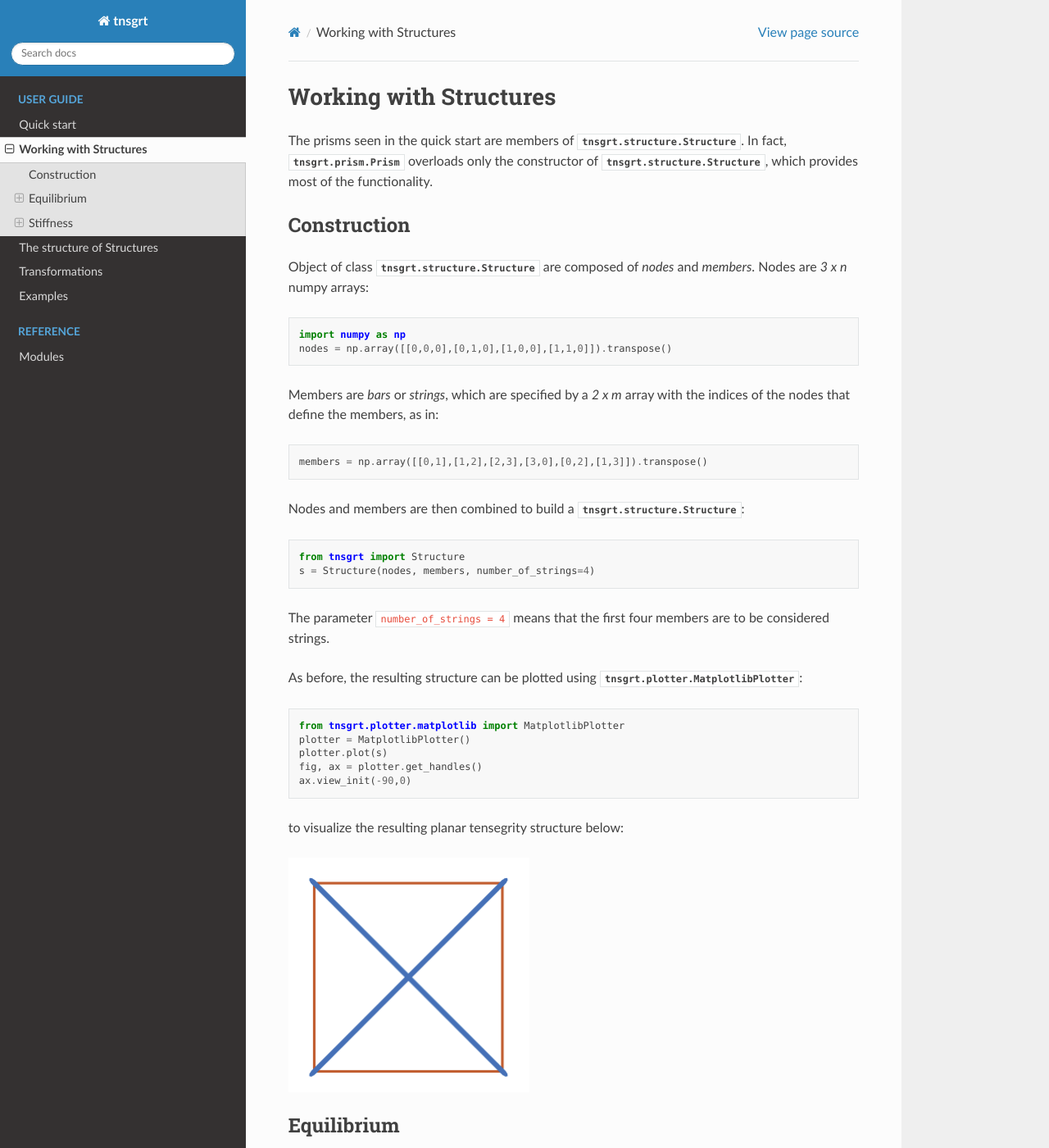
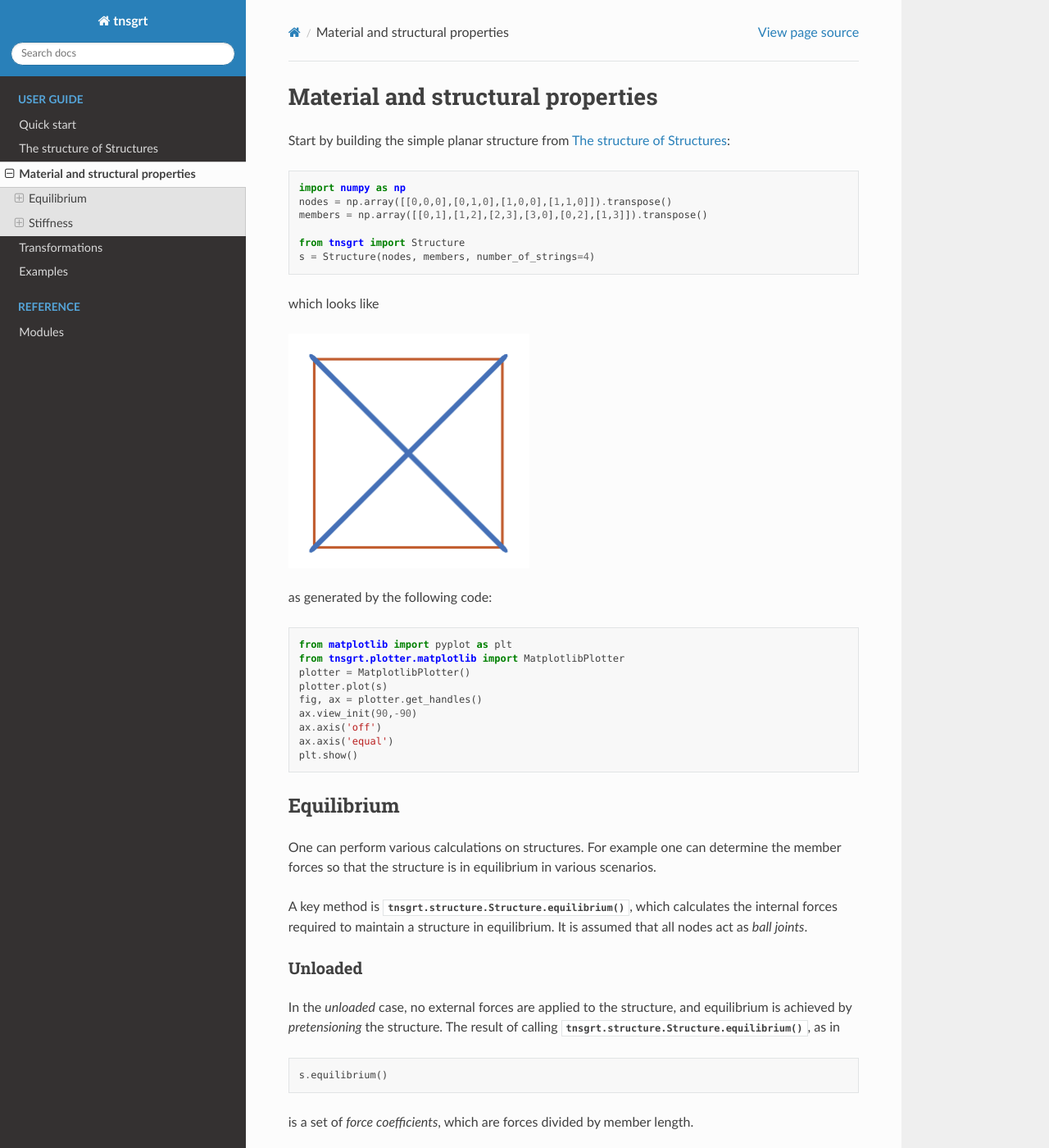
Before and after one commit to mcdeoliveira/tensegrity, a Sphinx documentation site: the page built from doc/usage/structure.rst, in a window 1280 px wide and 1400 px high. Shown: the whole window at 82% size. Built offline with Sphinx 7.4.7 and the Read the Docs theme 2.0.0, drawn with Linux system fonts in a browser that asks for light colours; some of the changed text lies outside the part shown.

Commit message:
Documentation

```diff
--- a/doc/index.rst
+++ b/doc/index.rst
@@ -21,8 +21,8 @@ Visualization is supported via `matplotlib <https://matplotlib.org>`_ and
    :caption: User guide
 
    usage/quickstart
+   usage/properties
    usage/structure
-   usage/properties
    usage/transformations
    usage/examples
 
--- a/doc/usage/structure.rst
+++ b/doc/usage/structure.rst
@@ -1,59 +1,44 @@
-Working with Structures
-=======================
+Material and structural properties
+==================================
 
-The prisms seen in the quick start are members of :class:`tnsgrt.structure.Structure`. In fact,
-:class:`tnsgrt.prism.Prism` overloads only the constructor of :class:`tnsgrt.structure.Structure`, which provides most
-of the functionality.
-
-Construction
-------------
-
-Object of class :class:`tnsgrt.structure.Structure` are composed of *nodes* and *members*.
-Nodes are `3 x n` numpy arrays:
+Start by building the simple planar structure from :ref:`properties`:
 
 .. code-block:: python
 
     import numpy as np
     nodes = np.array([[0,0,0],[0,1,0],[1,0,0],[1,1,0]]).transpose()
-
-Members are *bars* or *strings*, which are specified by a `2 x m` array with the indices of the nodes that define the
-members, as in:
-
-.. code-block:: python
-
     members = np.array([[0,1],[1,2],[2,3],[3,0],[0,2],[1,3]]).transpose()
-
-Nodes and members are then combined to build a :class:`tnsgrt.structure.Structure`:
-
-.. code-block:: python
 
     from tnsgrt import Structure
     s = Structure(nodes, members, number_of_strings=4)
 
-The parameter ``number_of_strings = 4`` means that the first four members are to be considered strings.
 
-As before, the resulting structure can be plotted using :class:`tnsgrt.plotter.MatplotlibPlotter`:
+which looks like
+
+.. image:: /images/planar1.png
+  :scale: 50%
+
+as generated by the following code:
 
 .. code-block:: python
 
+    from matplotlib import pyplot as plt
     from tnsgrt.plotter.matplotlib import MatplotlibPlotter
     plotter = MatplotlibPlotter()
     plotter.plot(s)
     fig, ax = plotter.get_handles()
-    ax.view_init(-90,0)
-
-to visualize the resulting planar tensegrity structure below:
-
-.. image:: /images/planar1.png
-  :scale: 50%
+    ax.view_init(90,-90)
+    ax.axis('off')
+    ax.axis('equal')
+    plt.show()
 
 Equilibrium
 -----------
 
-Once a structure is built, one can perform various calculations. For example one can determine the member forces so that
-the structure is in equilibrium in various cases.
+One can perform various calculations on structures. For example one can determine the member forces so that
+the structure is in equilibrium in various scenarios.
 
-The key method is :meth:`tnsgrt.structure.Structure.equilibrium`, which calculates the internal forces required to
+A key method is :meth:`tnsgrt.structure.Structure.equilibrium`, which calculates the internal forces required to
 maintain a structure in equilibrium. It is assumed that all nodes act as *ball joints*.
 
 Unloaded
```
Also changed, not shown: doc/usage/properties.rst (+81 -27 lines), 3 other files.
